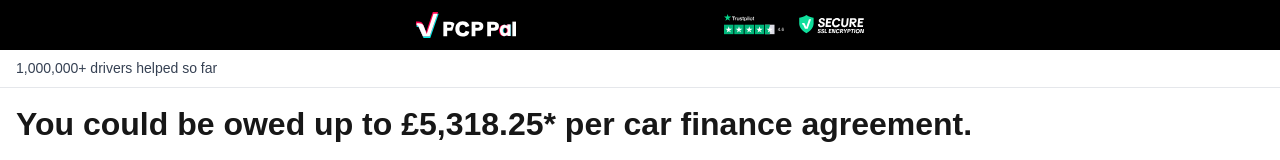
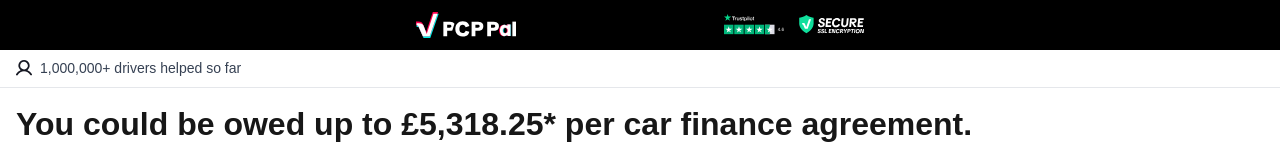
Before and after one commit to sejalpurohit/tgg-nextjs, a Next.js app: page / in a window 1280 px wide. Shown: the top 160 px of the page. Built offline with nearby package versions, Linux system fonts and the light colour scheme.

Commit message:
add profileIcon.svg and add it to infostrip

```diff
--- a/app/components/InfoStrip.tsx
+++ b/app/components/InfoStrip.tsx
@@ -1,7 +1,10 @@
+import Image from "next/image";
+import PublicImage from "../../public/profileIcon.svg";
 
 export default function InfoStrip({ text }: { text: string }) {
   return (
-    <div className="bg-white border-b border-gray-200 px-4 py-2 text-[14px] text-gray-700">
+    <div className="bg-white border-b border-gray-200 px-4 py-2 text-[14px] text-gray-700 flex items-center gap-2">
+      <Image src={PublicImage} alt="" width={16} height={16} />
       {text}
     </div>
   );
```
Also changed, not shown: public/profileIcon.svg (renamed from public/profile-icon.svg).
